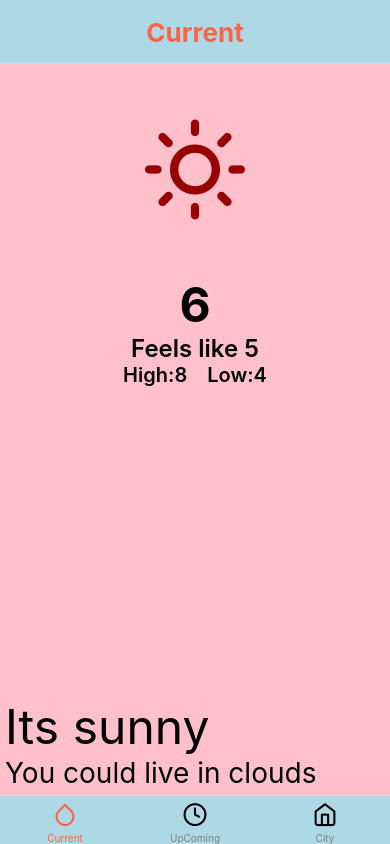
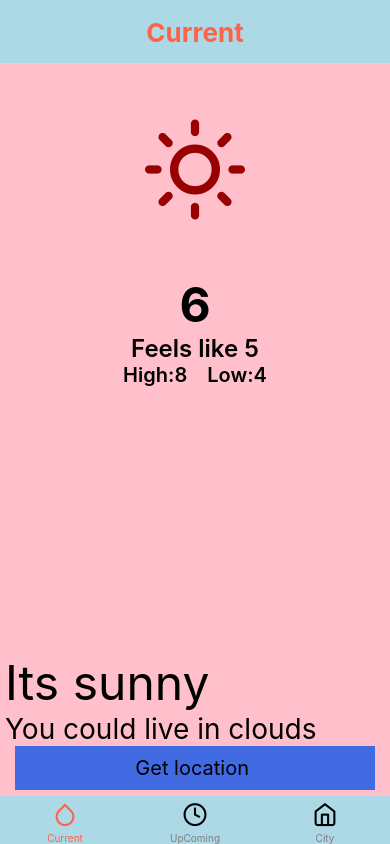
Before and after one commit to saeed-mohammad/RN-weather, a React Native app: screen /Current in a window 390 px wide. Built offline with nearby package versions, Linux system fonts and the light colour scheme.

Commit message:
getting console location cordinates

```diff
--- a/App.js
+++ b/App.js
@@ -1,16 +1,45 @@
-import {SafeAreaView} from 'react-native';
-import React from 'react';
-import UpComingWeather from './src/screens/UpComingWeather';
-import CurrentWeather from './src/screens/CurrentWeather';
-import City from './src/screens/City';
+import {ActivityIndicator, SafeAreaView,View,PermissionsAndroid} from 'react-native';
+import React,{useEffect, useState} from 'react';
 import { NavigationContainer } from '@react-navigation/native';
 import BottomTab from './src/Navigation/BottomTab';
 
+
 const App = () => {
+  const [loading,setLoading]=useState(false);
+  // requesting the location permission....
+  useEffect(()=>{requestLocationPermission()},[])
+  const requestLocationPermission = async () => {
+    try {
+      const granted = await PermissionsAndroid.request(
+        PermissionsAndroid.PERMISSIONS.ACCESS_FINE_LOCATION,
+        // {
+        //   title: 'Cool Photo App Location Permission',
+        //   message:'Cool Photo App needs access to your location ',
+        //   buttonNeutral: 'Ask Me Later',
+        //   buttonNegative: 'Cancel',
+        //   buttonPositive: 'OK',
+        // },
+      );
+      if (granted === PermissionsAndroid.RESULTS.GRANTED) {
+        console.log('You can use the location');
+      } else {
+        console.log('location permission denied');
+      }
+    } catch (err) {
+      console.warn(err);
+    }
+  };
+
   return (
     <NavigationContainer>
       <SafeAreaView style={{flex: 1}}>
-       <BottomTab />
+        {loading?(
+          <View style={{flex:1,alignItems:'center',justifyContent:'center'}}>
+            <ActivityIndicator size={'large'} color='royalblue'/>
+          </View>
+        ):(
+          <BottomTab />
+        )}
       </SafeAreaView>
     </NavigationContainer>
   );
--- a/package.json
+++ b/package.json
@@ -10,6 +10,7 @@
     "test": "jest"
   },
   "dependencies": {
+    "@react-native-community/geolocation": "^3.0.6",
     "@react-navigation/bottom-tabs": "^6.5.8",
     "@react-navigation/native": "^6.1.7",
     "react": "18.2.0",
--- a/src/screens/CurrentWeather.js
+++ b/src/screens/CurrentWeather.js
@@ -1,8 +1,20 @@
-import {StyleSheet, Text, View} from 'react-native';
+import {StyleSheet, Text, TouchableOpacity, View} from 'react-native';
 import React from 'react';
 import Feather from 'react-native-vector-icons/Feather';
 import { WeatherType } from '../utilities/weatherType';
+import Geolocation from '@react-native-community/geolocation';
+
 const CurrentWeather = () => {
+
+  // getting the location position if requested granted...
+  const getLocation=()=>{
+    Geolocation.getCurrentPosition(
+      position=>{console.log(position)},
+      error=>{console.log(error.code,error.message)},
+      {enableHighAccuracy:true,timeout:15000,maximumAge:10000}
+    )
+  }
+
   return (
     <View style={styles.container}>
       <View style={styles.icon}>
@@ -17,6 +29,11 @@ const CurrentWeather = () => {
       <View style={styles.bodyWrapper}>
         <Text style={styles.desc}>Its sunny</Text>
         <Text style={styles.mesg}>{WeatherType['Clouds'].message}</Text>
+        <TouchableOpacity
+        style={styles.locationBtn}
+        onPress={()=>getLocation()}>
+          <Text style={styles.locationTxt}>Get location </Text>
+        </TouchableOpacity>
       </View>
     </View>
   );
@@ -71,4 +88,15 @@ const styles = StyleSheet.create({
     fontSize: 28,
     color: 'black',
   },
+  locationBtn:{
+    width:'100%',
+  },
+  locationTxt:{
+    textAlign:'center',
+    color:'black',
+    backgroundColor:'royalblue',
+    padding:10,
+    fontSize:20,
+    marginHorizontal:10,
+  }
 });
--- a/src/screens/UpComingWeather.js
+++ b/src/screens/UpComingWeather.js
@@ -80,7 +80,7 @@ const styles = StyleSheet.create({
     flex: 1,
     // marginTop: StatusBar.currentHeight || 0,
     // paddingTop: 16,
-    backgroundColor: 'red',
+    backgroundColor: 'royalblue',
   },
   image: {
     flex: 1,
```
Also changed, not shown: 2 other files (tests, documents, lock files or other folders).
